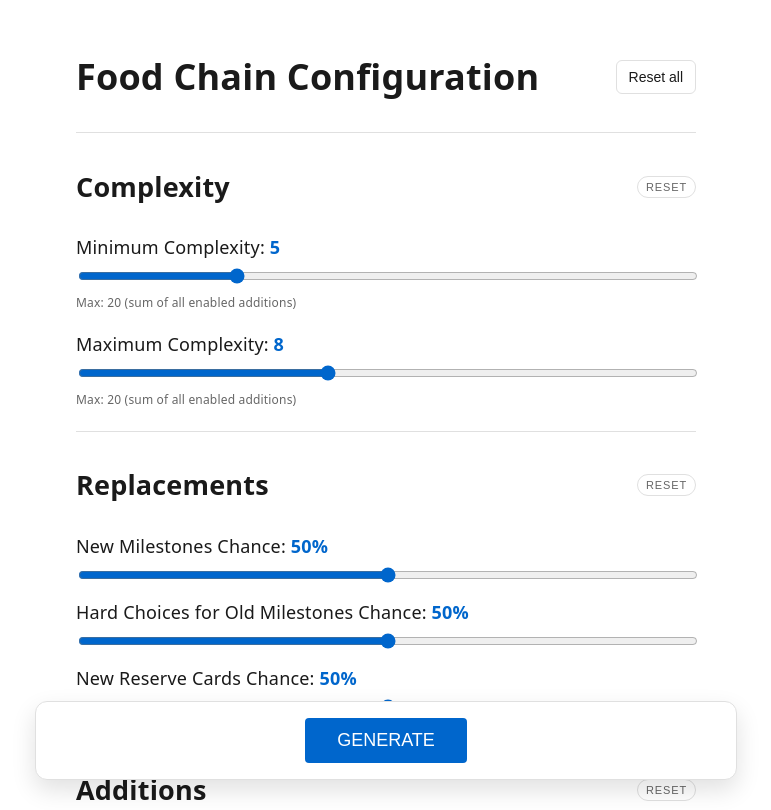
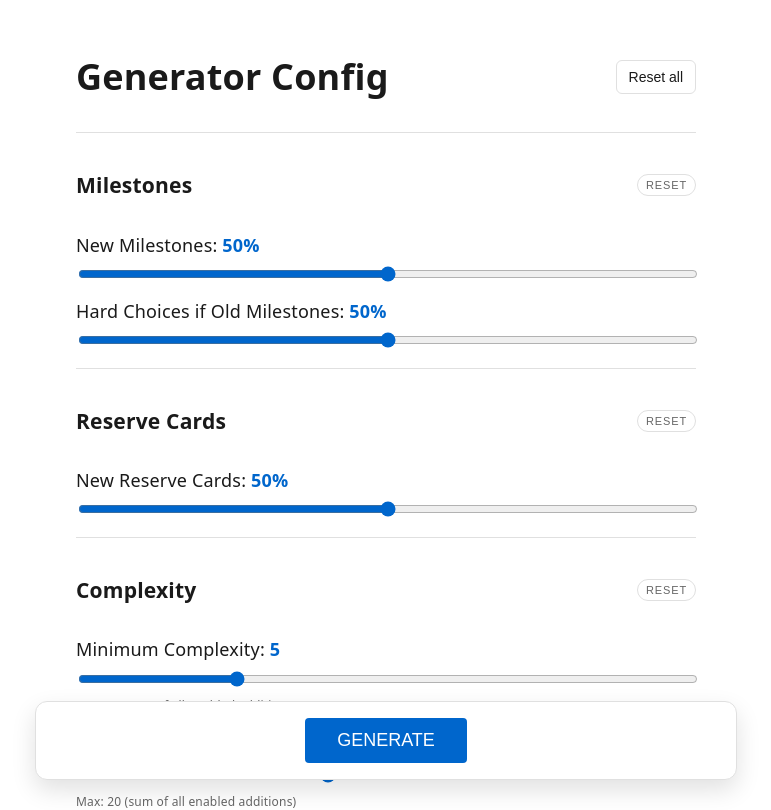
Before and after one commit to gossu/food-chain-setup-randomizer, a React (Vite) app: page / in a window 1280 px wide. Shown: the top 810 px of the page, without its empty margins (254-1025 px from the left). Built offline with nearby package versions, Linux system fonts and the light colour scheme.

Commit message:
ui tweaks

```diff
--- a/src/pages/ConfigPage.tsx
+++ b/src/pages/ConfigPage.tsx
@@ -147,9 +147,12 @@ export function ConfigPage({ onGenerate }: ConfigPageProps) {
     setMaxComplexity(DEFAULT_MAX_COMPLEXITY)
   }
 
-  const resetReplacements = () => {
+  const resetMilestones = () => {
     setNewChallengesChance(DEFAULT_REPLACEMENTS.newChallengesChance)
     setHardChoicesChance(DEFAULT_REPLACEMENTS.hardChoicesChance)
+  }
+
+  const resetReserveCards = () => {
     setNewReserveCardsChance(DEFAULT_REPLACEMENTS.newReserveCardsChance)
   }
 
@@ -159,7 +162,8 @@ export function ConfigPage({ onGenerate }: ConfigPageProps) {
 
   const resetAll = () => {
     resetComplexity()
-    resetReplacements()
+    resetMilestones()
+    resetReserveCards()
     resetAdditions()
   }
 
@@ -206,16 +210,111 @@ export function ConfigPage({ onGenerate }: ConfigPageProps) {
     <div style={styles.container}>
       <div style={styles.scrollContent}>
         <div style={styles.headerRow}>
-          <h1>Food Chain Configuration</h1>
+          <h1>Generator Config</h1>
           <button type="button" onClick={resetAll} style={styles.headerResetButton}>
             Reset all
           </button>
         </div>
 
+
+              {/* Replacements Section */}
+        <div style={styles.section}>
+          <div style={styles.sectionHeader}>
+            <h3>Milestones</h3>
+            <button type="button" onClick={resetMilestones} style={styles.sectionResetButton}>
+              Reset
+            </button>
+          </div>
+
+          <div style={styles.configItem}>
+            <label htmlFor="newMilestones">
+              New Milestones: <span style={styles.value}>{newChallengesChance}%</span>
+            </label>
+            <div
+              onPointerDown={(event) => handleSliderPointerDown('newMilestones', event)}
+              onPointerMove={(event) => handleSliderPointerMove('newMilestones', event)}
+              onPointerUp={() => handleSliderPointerEnd('newMilestones')}
+              onPointerLeave={() => handleSliderPointerEnd('newMilestones')}
+              style={styles.sliderWrapper}
+            >
+              <input
+                id="newMilestones"
+                type="range"
+                min="0"
+                max="100"
+                step="5"
+                value={newChallengesChance}
+                onChange={(e) => setNewChallengesChance(Number(e.target.value))}
+                style={styles.slider}
+              />
+            </div>
+          </div>
+
+          <div style={styles.configItem}>
+            <label htmlFor="hardChoices">
+              Hard Choices if Old Milestones: <span style={styles.value}>{hardChoicesChance}%</span>
+            </label>
+            <div
+              onPointerDown={(event) => handleSliderPointerDown('hardChoices', event)}
+              onPointerMove={(event) => handleSliderPointerMove('hardChoices', event)}
+              onPointerUp={() => handleSliderPointerEnd('hardChoices')}
+              onPointerLeave={() => handleSliderPointerEnd('hardChoices')}
+              style={styles.sliderWrapper}
+            >
+              <input
+                id="hardChoices"
+                type="range"
+                min="0"
+                max="100"
+                step="5"
+                value={hardChoicesChance}
+                onChange={(e) => setHardChoicesChance(Number(e.target.value))}
+                style={styles.slider}
+              />
+            </div>
+          </div>
+
+
+        </div>
+
+        <div style={styles.section}>
+          <div style={styles.sectionHeader}>
+            <h3>Reserve Cards</h3>
+            <button type="button" onClick={resetReserveCards} style={styles.sectionResetButton}>
+              Reset
+            </button>
+          </div>
+
+          <div style={styles.configItem}>
+            <label htmlFor="newReserveCards">
+              New Reserve Cards: <span style={styles.value}>{newReserveCardsChance}%</span>
+            </label>
+            <div
+              onPointerDown={(event) => handleSliderPointerDown('newReserveCards', event)}
+              onPointerMove={(event) => handleSliderPointerMove('newReserveCards', event)}
+              onPointerUp={() => handleSliderPointerEnd('newReserveCards')}
+              onPointerLeave={() => handleSliderPointerEnd('newReserveCards')}
+              style={styles.sliderWrapper}
+            >
+              <input
+                id="newReserveCards"
+                type="range"
+                min="0"
+                max="100"
+                step="5"
+                value={newReserveCardsChance}
+                onChange={(e) => setNewReserveCardsChance(Number(e.target.value))}
+                style={styles.slider}
+              />
+            </div>
+          </div>
+          </div>
+
+
         {/* Complexity Section */}
         <div style={styles.section}>
           <div style={styles.sectionHeader}>
-            <h2>Complexity</h2>
+            <h3>Complexity</h3>
             <button type="button" onClick={resetComplexity} style={styles.sectionResetButton}>
               Reset
             </button>
@@ -270,92 +369,12 @@ export function ConfigPage({ onGenerate }: ConfigPageProps) {
           </div>
         </div>
 
-        {/* Replacements Section */}
-        <div style={styles.section}>
-          <div style={styles.sectionHeader}>
-            <h2>Replacements</h2>
-            <button type="button" onClick={resetReplacements} style={styles.sectionResetButton}>
-              Reset
-            </button>
-          </div>
 
-          <div style={styles.configItem}>
-            <label htmlFor="newMilestones">
-              New Milestones Chance: <span style={styles.value}>{newChallengesChance}%</span>
-            </label>
-            <div
-              onPointerDown={(event) => handleSliderPointerDown('newMilestones', event)}
-              onPointerMove={(event) => handleSliderPointerMove('newMilestones', event)}
-              onPointerUp={() => handleSliderPointerEnd('newMilestones')}
-              onPointerLeave={() => handleSliderPointerEnd('newMilestones')}
-              style={styles.sliderWrapper}
-            >
-              <input
-                id="newMilestones"
-                type="range"
-                min="0"
-                max="100"
-                step="5"
-                value={newChallengesChance}
-                onChange={(e) => setNewChallengesChance(Number(e.target.value))}
-                style={styles.slider}
-              />
-            </div>
-          </div>
-
-          <div style={styles.configItem}>
-            <label htmlFor="hardChoices">
-              Hard Choices for Old Milestones Chance: <span style={styles.value}>{hardChoicesChance}%</span>
-            </label>
-            <div
-              onPointerDown={(event) => handleSliderPointerDown('hardChoices', event)}
-              onPointerMove={(event) => handleSliderPointerMove('hardChoices', event)}
-              onPointerUp={() => handleSliderPointerEnd('hardChoices')}
-              onPointerLeave={() => handleSliderPointerEnd('hardChoices')}
-              style={styles.sliderWrapper}
-            >
-              <input
-                id="hardChoices"
-                type="range"
-                min="0"
-                max="100"
-                step="5"
-                value={hardChoicesChance}
-                onChange={(e) => setHardChoicesChance(Number(e.target.value))}
-                style={styles.slider}
-              />
-            </div>
-          </div>
-
-          <div style={styles.configItem}>
-            <label htmlFor="newReserveCards">
-              New Reserve Cards Chance: <span style={styles.value}>{newReserveCardsChance}%</span>
-            </label>
-            <div
-              onPointerDown={(event) => handleSliderPointerDown('newReserveCards', event)}
-              onPointerMove={(event) => handleSliderPointerMove('newReserveCards', event)}
-              onPointerUp={() => handleSliderPointerEnd('newReserveCards')}
-              onPointerLeave={() => handleSliderPointerEnd('newReserveCards')}
-              style={styles.sliderWrapper}
-            >
-              <input
-                id="newReserveCards"
-                type="range"
-                min="0"
-                max="100"
-                step="5"
-                value={newReserveCardsChance}
-                onChange={(e) => setNewReserveCardsChance(Number(e.target.value))}
-                style={styles.slider}
-              />
-            </div>
-          </div>
-        </div>
 
         {/* Additions Section */}
         <div style={styles.section}>
           <div style={styles.sectionHeader}>
-            <h2>Additions</h2>
+            <h3>Modules</h3>
             <button type="button" onClick={resetAdditions} style={styles.sectionResetButton}>
               Reset
             </button>
--- a/src/pages/ResultPage.tsx
+++ b/src/pages/ResultPage.tsx
@@ -46,7 +46,7 @@ export function ResultPage({ onBack, onRegenerate, config, resultVersion }: Resu
     // If old milestone, determine if with/without hard choices
     if (!isNewMilestone) {
       const withHardChoices = Math.random() * 100 < config.replacements.hardChoicesChance
-      milestonesResult += withHardChoices ? ' with Hard Choices' : ' without Hard Choices'
+      milestonesResult += withHardChoices ? ' - with Hard Choices' : ' - without Hard Choices'
     }
 
     // Reserve Cards: Determine if new or old
@@ -128,22 +128,11 @@ export function ResultPage({ onBack, onRegenerate, config, resultVersion }: Resu
   return (
     <div style={styles.container}>
       <div style={styles.scrollContent}>
-        <h1>Generated Results</h1>
+        <h1>Generated Setup</h1>
 
-        {/* Milestones Section */}
         <div style={styles.section}>
-          <h2>Milestones</h2>
-          <div style={styles.resultBox}>
-            <p style={styles.resultText}>{results.milestones}</p>
-          </div>
-        </div>
-
-        {/* Reserve Cards Section */}
-        <div style={styles.section}>
-          <h2>Reserve Cards</h2>
-          <div style={styles.resultBox}>
-            <p style={styles.resultText}>{results.reserveCards}</p>
-          </div>
+          <div style={styles.resultBox}><p style={styles.resultText}>Milestones: <b>{results.milestones}</b></p></div>
+          <div style={styles.resultBox}><p style={styles.resultText}>Reserve Cards: <b>{results.reserveCards}</b></p></div>
         </div>
 
         {/* Modules Section */}
```
